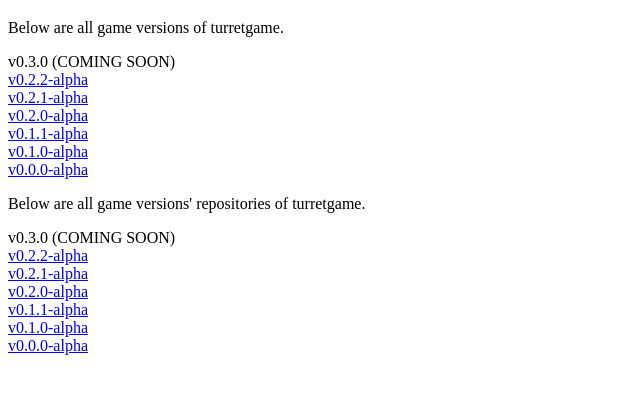
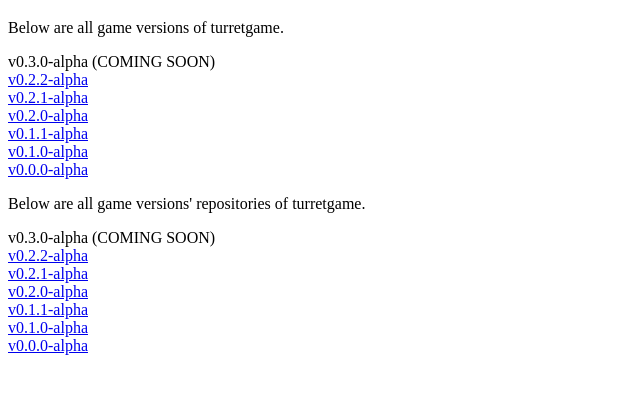
Before and after one commit to Hayhay1987/turretgame, a plain HTML site: page index.html in a window 1280 px wide. Shown: the part 61-454 px from the top of the page, without its empty margins (0-640 px from the left). Drawn offline with Linux system fonts and the light colour scheme.

Commit message:
Update index.html

```diff
--- a/index.html
+++ b/index.html
@@ -7,7 +7,7 @@
 
 <h1>turretgame Versions</h1>
 <p>Below are all game versions of turretgame.</p>
-v0.3.0 (COMING SOON)
+v0.3.0-alpha (COMING SOON)
 <br>
 <a href="https://hayhay1987.github.io/turretgame-v0.2.2-alpha">v0.2.2-alpha</a>
 <br>
@@ -22,7 +22,7 @@ v0.3.0 (COMING SOON)
 <a href="https://hayhay1987.github.io/turretgame-v0.0.0-alpha">v0.0.0-alpha</a>
 
 <p>Below are all game versions' repositories of turretgame.</p>
-v0.3.0 (COMING SOON)
+v0.3.0-alpha (COMING SOON)
 <br>
 <a href="https://github.com/hayhay1987/turretgame-v0.2.2-alpha">v0.2.2-alpha</a>
 <br>
```
